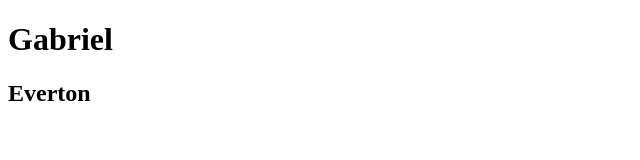
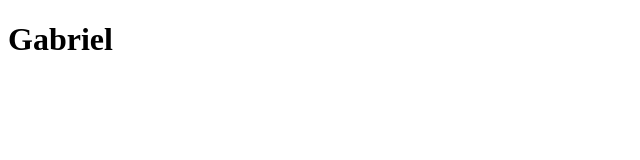
Before and after one commit to GabrielBarros9/PraticaGit, a plain HTML site: page index.html in a window 1280 px wide. Shown: the whole page, without its empty margins (0-640 px from the left). Drawn offline with Linux system fonts and the light colour scheme.

Commit message:
primeiro commmit

```diff
--- a/index.html
+++ b/index.html
@@ -6,6 +6,6 @@
 <body>
 
     <h1>Gabriel</h1>
-    <h2>Everton</h2>
+
 </body>
 </html>
```
